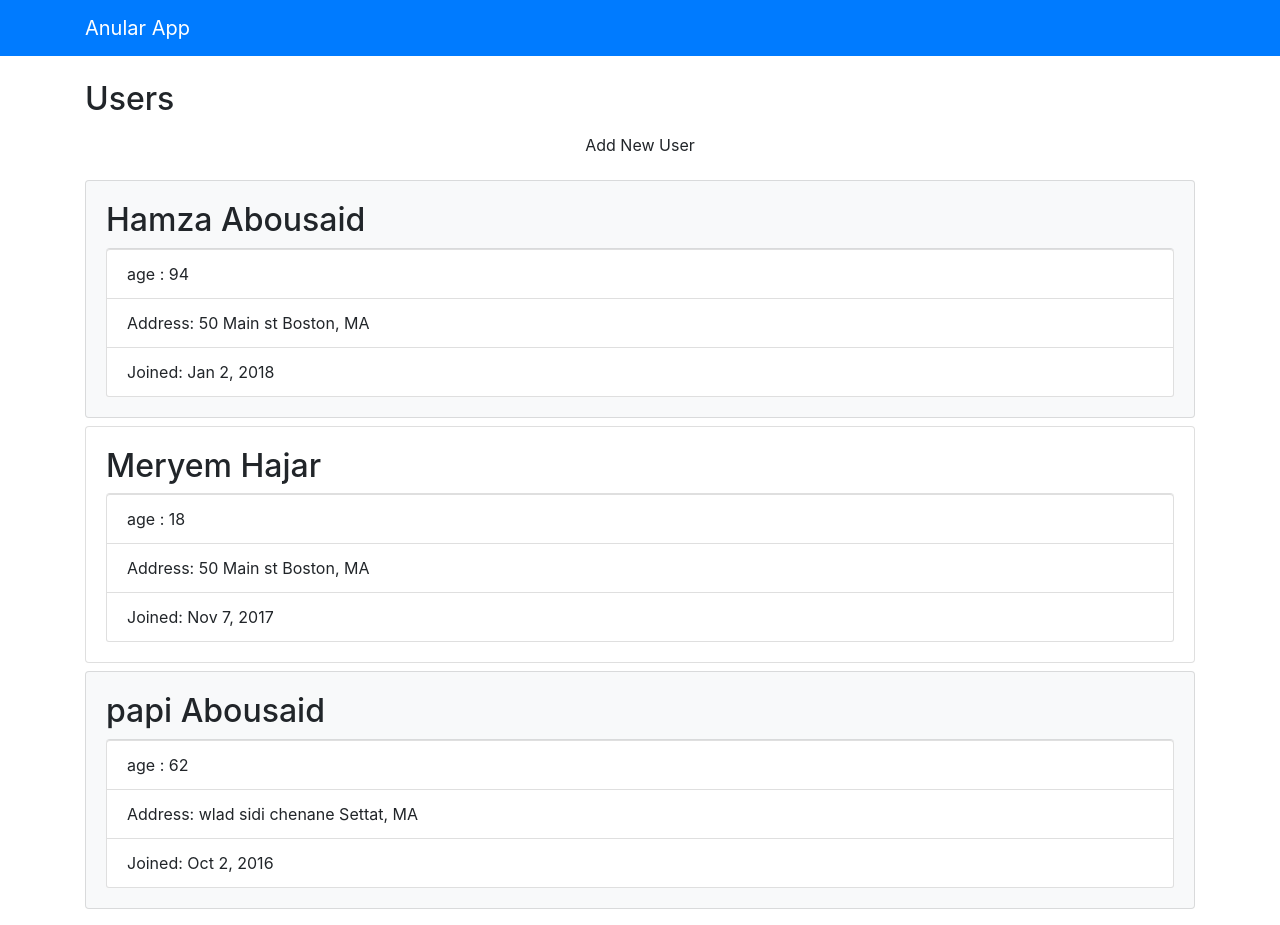
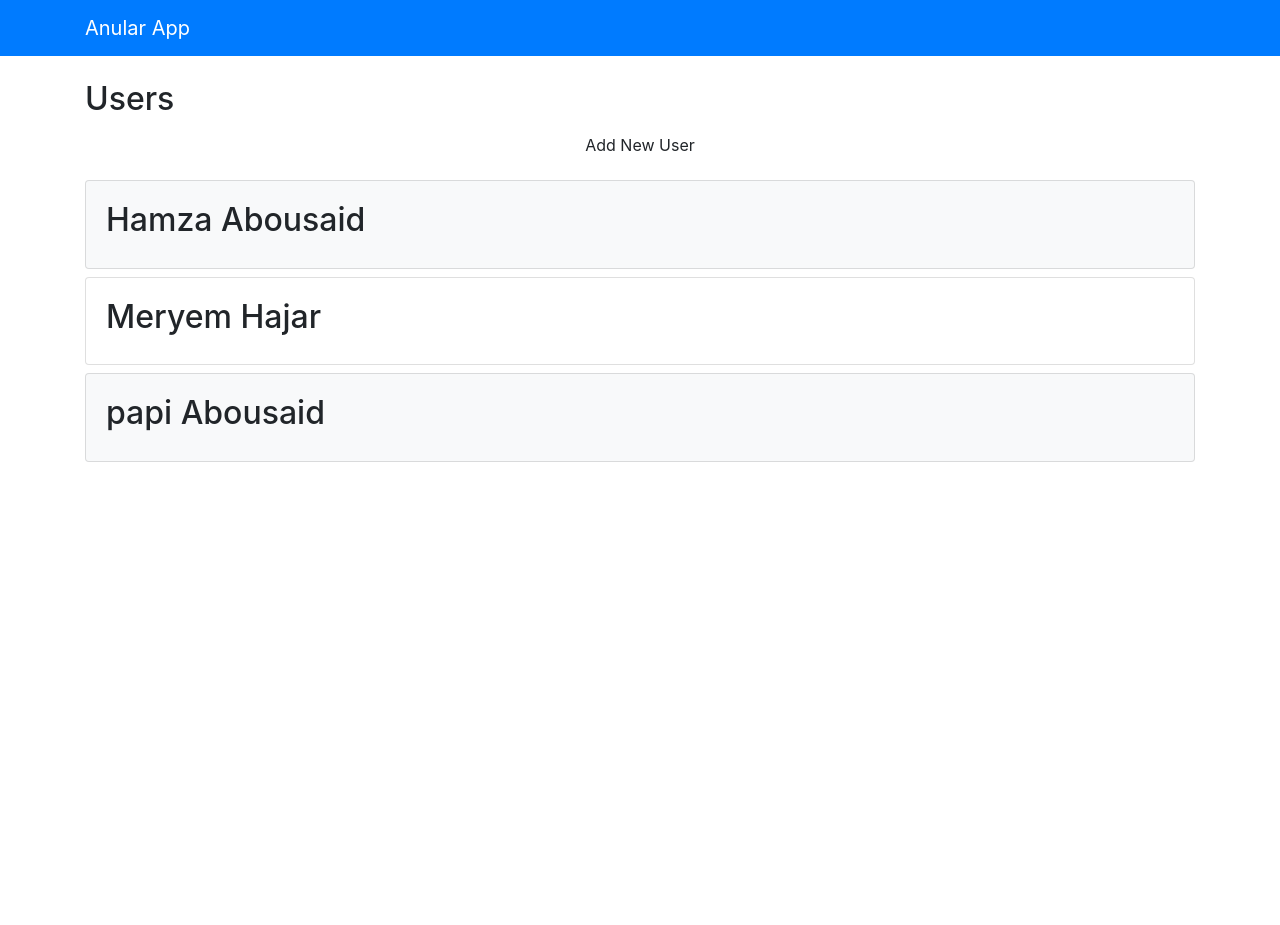
Before and after one commit to salah7eddine/ForAngular, an Angular app: page / in a window 1280 px wide. After the commit the page ends 800 px from the top, so only its background shows below. Built offline with nearby package versions, Linux system fonts and the light colour scheme.

Commit message:
Mouse Events & Manipulation State

```diff
--- a/src/app/components/users/users.component.html
+++ b/src/app/components/users/users.component.html
@@ -1,5 +1,7 @@
 <h2>Users</h2>
-<button [disabled]="!enableAdd" class="btn btn-block mb-3">Add New User</button>
+<!-- click :: mouseover :: mouseout :: mousedown :: mouseup :: dbclick :: drag :: dragover-->
+<button (click)="addUser({firstName: 'Mary', lastName: 'Williams', isActive: true})" [disabled]="!enableAdd"
+  class="btn btn-block mb-3">Add New User</button>
 <ul class="list-unstyled" *ngIf="loaded && users?.length > 0">
   <!-- ;else noUsers -->
   <li class="card card-body mb-2" *ngFor="let user of users" [class.bg-light]="user.isActive">
--- a/src/app/components/users/users.component.ts
+++ b/src/app/components/users/users.component.ts
@@ -8,7 +8,7 @@
 })
 export class UsersComponent implements OnInit {
   users: User[];
-  showExtended: boolean = true;
+  showExtended: boolean = false;
   loaded: boolean = false;
   enableAdd: boolean = true;
 
@@ -70,5 +70,9 @@
     this.users.push(user);
   }
 
+  fireEvent(e) {
+    console.log(e);
+  }
+
 
 }
```
